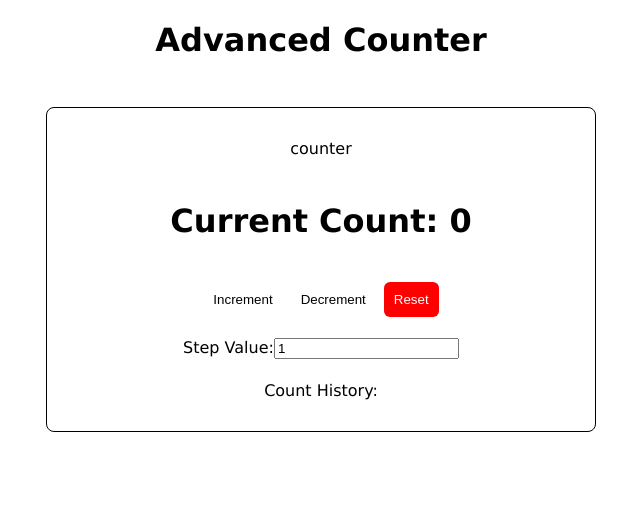
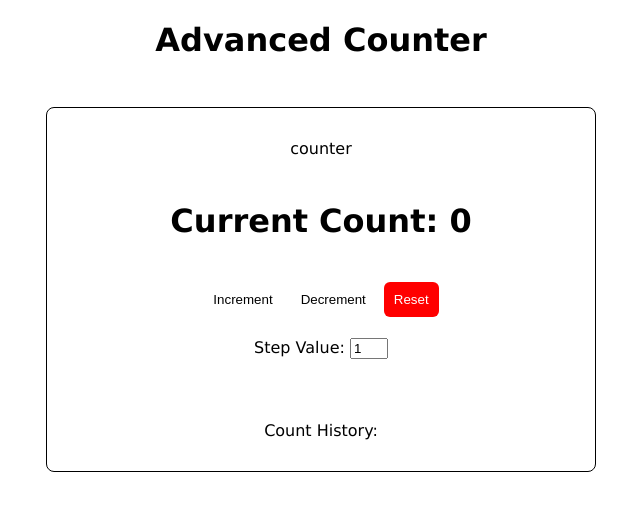
Before and after one commit to vbolden/Advanced_counter, a React (Vite) app: page / in a window 1280 px wide. Shown: the top 510 px of the page, without its empty margins (319-959 px from the left). Built offline with nearby package versions, Linux system fonts and the light colour scheme.

Commit message:
styled input field

```diff
--- a/src/App.css
+++ b/src/App.css
@@ -43,3 +43,9 @@ button {
     color: white;
     border-radius: 6px;
 }
+
+input {
+    width: 30px;
+    margin-left: 5px;
+    margin-bottom: 2.5rem;
+}
```
